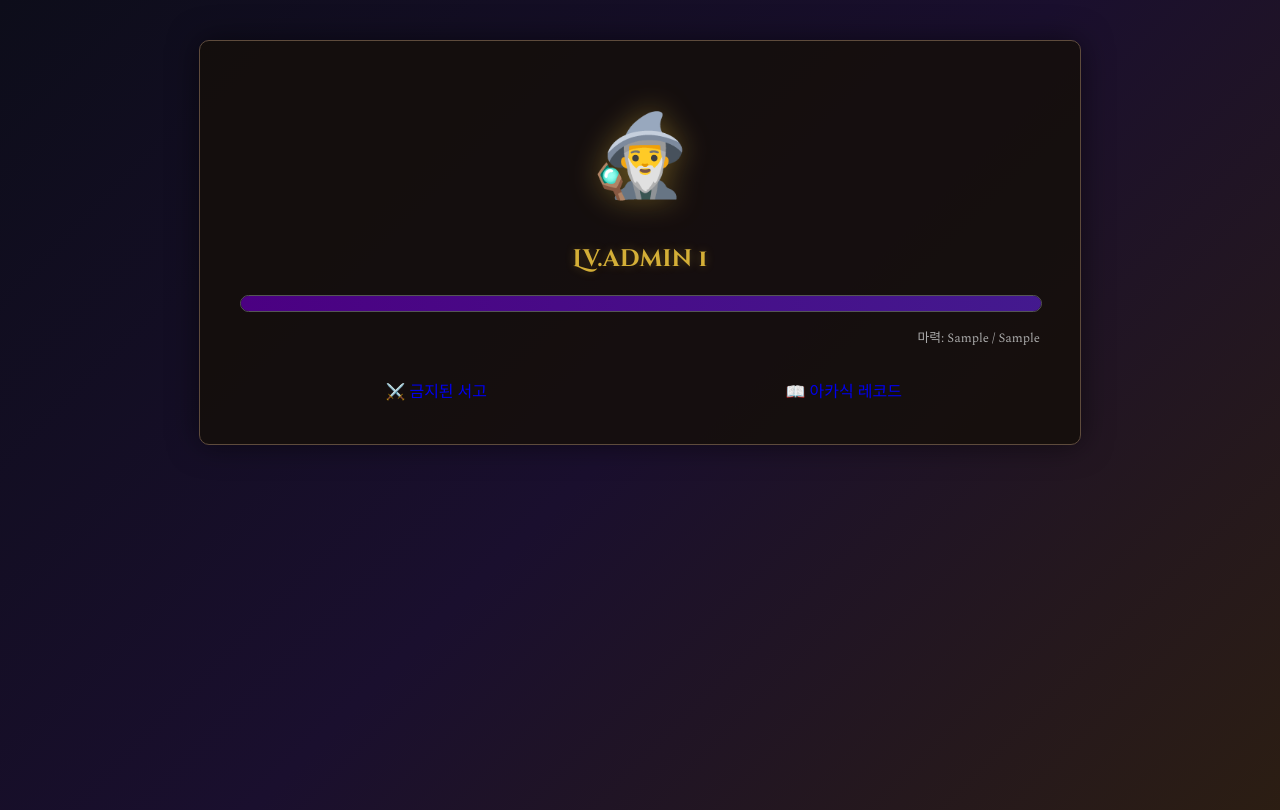
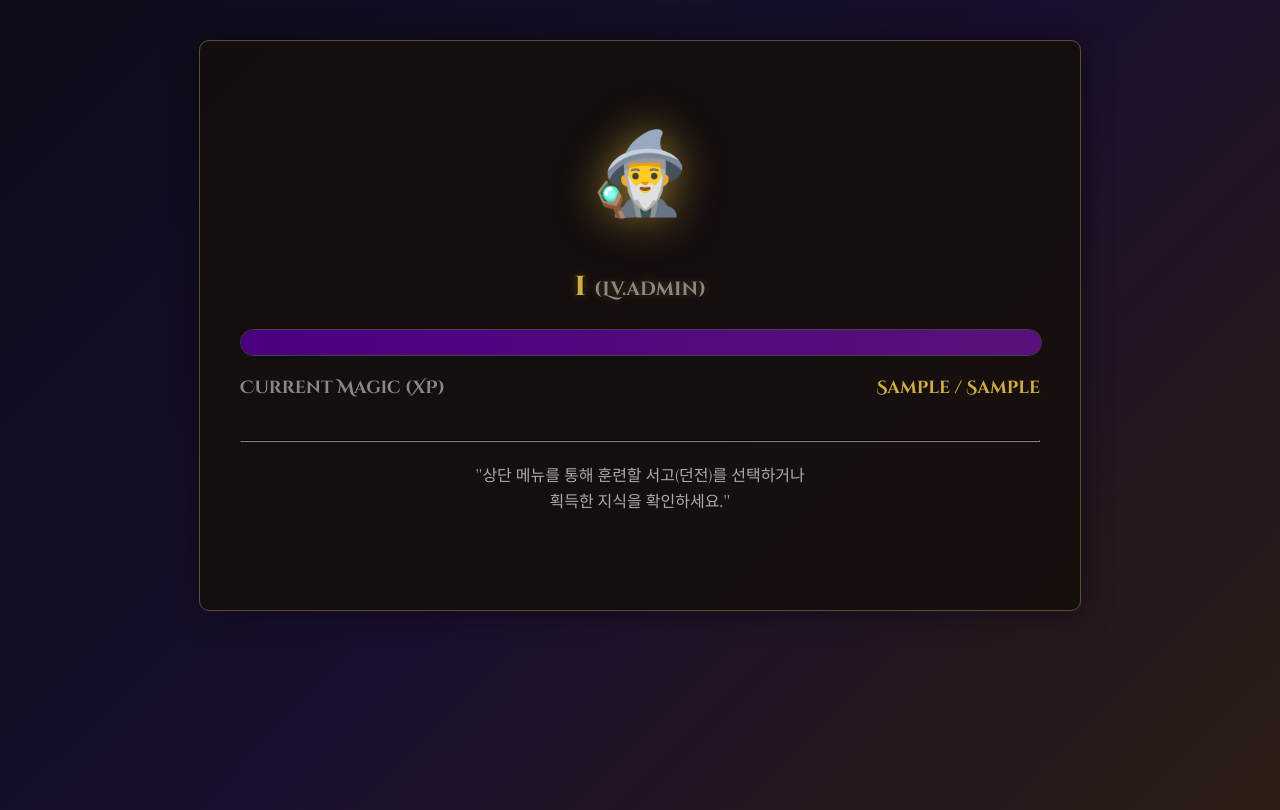
Before and after one commit to pky060921-debug/law, a Flask app: template templates/lobby.html in a window 1280 px wide. Shown: the top 810 px of the page. Run offline with Flask 3, Linux system fonts and the light colour scheme; the template is opened without the code that fills it: most values are stand-ins (such as "Sample title", 1, 10 or a date in 2020).

Commit message:
Enhance lobby.html with profile card and styles
Refactor lobby layout with new styles and structure

```diff
--- a/templates/lobby.html
+++ b/templates/lobby.html
@@ -1,30 +1,69 @@
 {% extends "layout.html" %}
+
 {% block content %}
-    <div style="text-align:center; margin: 20px 0;">
-        <div style="font-size: 80px; filter: drop-shadow(0 0 15px rgba(212,175,55,0.4)); animation: float 3s infinite ease-in-out;">
-            {% if level < 5 %}📜
-            {% elif level < 10 %}🧿
-            {% elif level < 20 %}🔮
-            {% else %}🧙‍♂️{% endif %}
-        </div>
-        <h2>Lv.{{ level }} {{ user_id }}</h2>
+<style>
+    .profile-card {
+        text-align: center;
+        padding: 40px 0;
+        animation: fadeIn 1s ease-in;
+    }
+    .level-badge {
+        font-size: 5rem;
+        margin-bottom: 20px;
+        filter: drop-shadow(0 0 20px rgba(212,175,55,0.6));
+        animation: float 3s infinite ease-in-out;
+    }
+    .progress-container {
+        background: #111;
+        border-radius: 15px;
+        height: 25px;
+        width: 100%;
+        margin: 20px 0;
+        border: 1px solid #444;
+        overflow: hidden;
+        position: relative;
+    }
+    .progress-bar {
+        background: linear-gradient(90deg, #4b0082, #d4af37);
+        height: 100%;
+        width: {{ (xp / req_xp * 100)|int }}%;
+        transition: width 1s ease-in-out;
+    }
+    .stats {
+        display: flex;
+        justify-content: space-between;
+        color: #888;
+        font-family: 'Cinzel Decorative';
+        font-size: 1.1rem;
+    }
 
-        <div style="background:#222; border-radius:10px; height:15px; width:100%; margin: 15px 0; border:1px solid #555; overflow:hidden;">
-            <div style="background:linear-gradient(to right, #4b0082, #00ffff); height:100%; width:{{ (xp / req_xp * 100)|int }}%;"></div>
-        </div>
-        <div style="text-align:right; font-size:0.8rem; color:#aaa;">마력: {{ xp }} / {{ req_xp }}</div>
+    @keyframes float { 0%,100%{transform:translateY(0);} 50%{transform:translateY(-15px);} }
+    @keyframes fadeIn { from{opacity:0;} to{opacity:1;} }
+</style>
+
+<div class="profile-card">
+    <div class="level-badge">
+        {% if level < 5 %}📜
+        {% elif level < 10 %}🧿
+        {% elif level < 20 %}🔮
+        {% else %}🧙‍♂️{% endif %}
     </div>
 
-    <div style="display:grid; grid-template-columns: 1fr 1fr; gap: 15px; margin-top: 30px;">
-        <a href="/dungeon" style="text-decoration:none;">
-            <div class="btn" style="text-align:center;">⚔️ 금지된 서고</div>
-        </a>
-        <a href="/collection" style="text-decoration:none;">
-            <div class="btn" style="text-align:center;">📖 아카식 레코드</div>
-        </a>
+    <h1>{{ user_id }} <span style="font-size:0.6em; color:#888;">(Lv.{{ level }})</span></h1>
+
+    <div class="progress-container">
+        <div class="progress-bar"></div>
     </div>
 
-    <style>
-        @keyframes float { 0%,100%{transform:translateY(0);} 50%{transform:translateY(-10px);} }
-    </style>
+    <div class="stats">
+        <span>Current Magic (XP)</span>
+        <span style="color:#d4af37">{{ xp }} / {{ req_xp }}</span>
+    </div>
+
+    <hr style="border-color: #333; margin-top: 40px;">
+
+    <p style="color: #aaa; margin-top: 20px;">
+        "상단 메뉴를 통해 훈련할 서고(던전)를 선택하거나<br>획득한 지식을 확인하세요."
+    </p>
+</div>
 {% endblock %}
```
